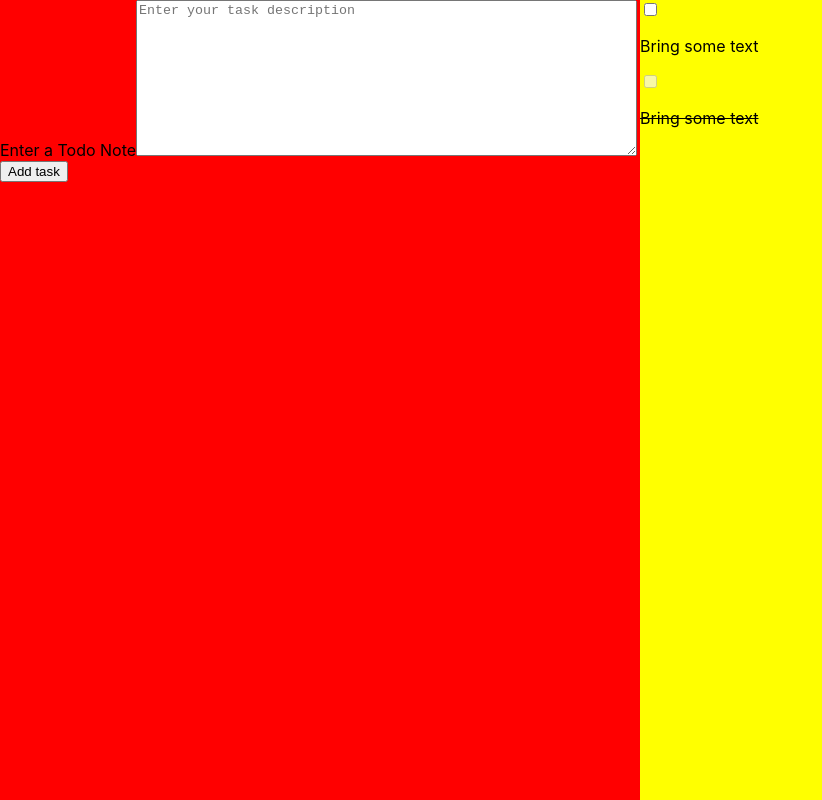
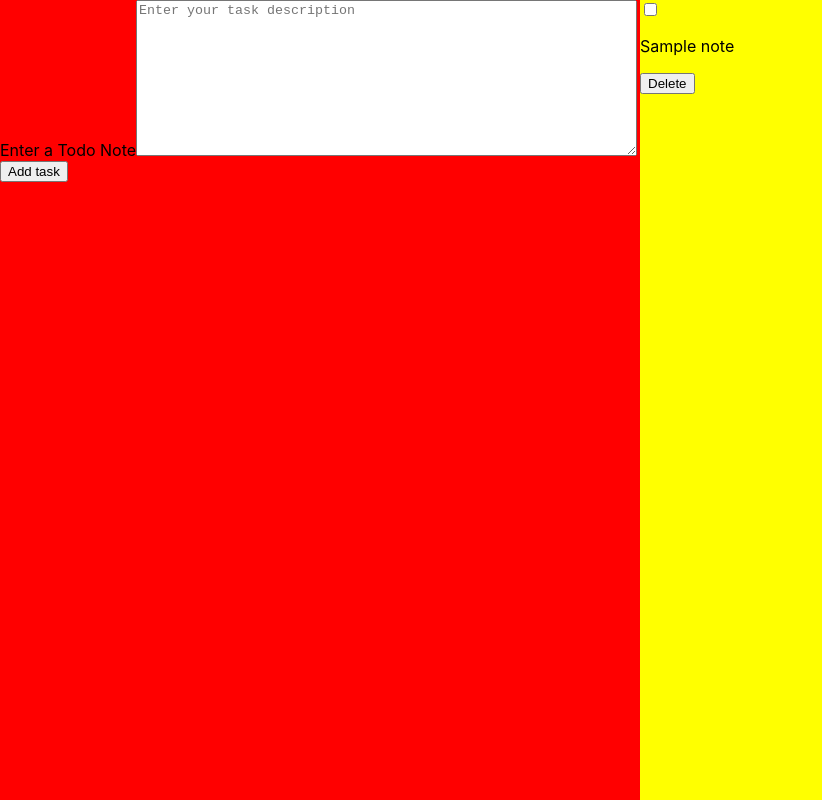
Before and after one commit to manoj633/redux-todo-notes, a React (Create React App) app: page / in a window 1280 px wide. Shown: the whole page, without its empty margins (0-822 px from the left). Built offline with nearby package versions, Linux system fonts and the light colour scheme.

Commit message:
Display notes from redux state

```diff
--- a/src/components/DisplayNotes.jsx
+++ b/src/components/DisplayNotes.jsx
@@ -1,10 +1,16 @@
 import React from "react";
+import { useDispatch, useSelector } from "react-redux";
+import { removeNote } from "../redux/notes/notesAction";
 
 function DisplayNotes() {
-  const notes = [
-    { id: 1, title: "Bring some text", status: "open" },
-    { id: 2, title: "Bring some text", status: "done" },
-  ];
+  const notes = useSelector((state) => state.notes);
+
+  const dispatch = useDispatch();
+
+  const removeNoteHandler = (id) => {
+    dispatch(removeNote(id));
+  };
+
   return (
     <>
       {notes.map((note) => {
@@ -24,6 +30,14 @@ function DisplayNotes() {
             >
               {note.title}
             </p>
+            <button
+              type="button"
+              onClick={() => {
+                removeNoteHandler(note.id);
+              }}
+            >
+              Delete
+            </button>
           </div>
         );
       })}
--- a/src/redux/notes/notesReducer.js
+++ b/src/redux/notes/notesReducer.js
@@ -1,13 +1,7 @@
 import { ADD_NOTE, REMOVE_NOTE } from "./notesTypes";
 
 const initialState = {
-  notes: [
-    {
-      id: "cdb3c262-84e4-46dd-b2ee-168d52fe7e9c",
-      title: "A sample note",
-      status: "open",
-    },
-  ],
+  notes: [{ id: "1", title: "Sample note", status: "open" }],
 };
 
 function notesReducer(state = initialState, action) {
```
